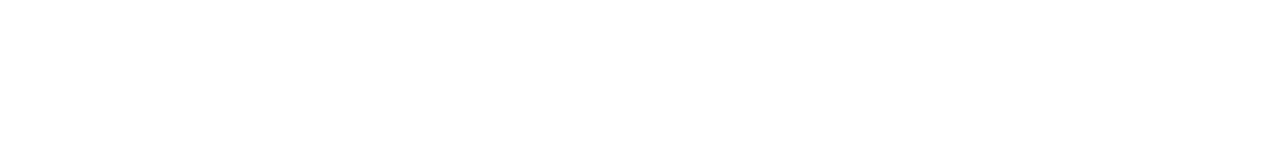
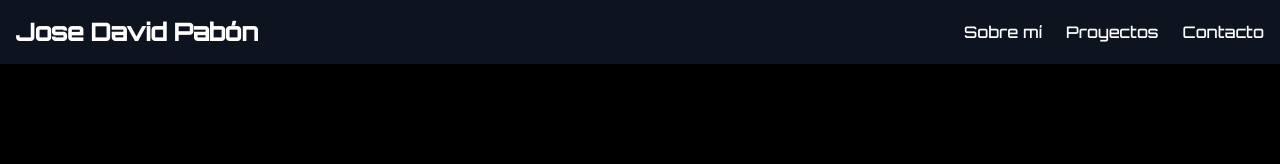
Before and after one commit to cronox808/Portafolio, a plain HTML site: page index.html in a window 1280 px wide. Drawn offline with nearby package versions, Linux system fonts and the light colour scheme.

Commit message:
feat: :tada: seguimos con la configuracion base del portafolio

```diff
--- a/index.html
+++ b/index.html
@@ -1,5 +1,6 @@
 <!DOCTYPE html>
 <html lang="es">
+    <head>
         <meta charset="UTF-8" />
         <meta name="viewport" content="width=device-width, initial-scale=1.0" />
         <meta name="description" content="Portafolio de Jose David Pabón - Desarrollador Backend" />
@@ -12,7 +13,18 @@
         }
         </style>
   </head>
-<body>
+<body class="bg-black text-white">
+    <header class="bg-gray-900 bg-opacity-80 sticky top-0 z-50 shadow-md">
+      <nav class="max-w-7xl mx-auto px-4 py-4 flex justify-between items-center">
+        <h1 class="text-cyan-400 text-2xl font-bold">Jose David Pabón</h1>
+        <ul class="flex space-x-6 text-white">
+          <li><a href="#sobre-mi" class="hover:text-cyan-400">Sobre mí</a></li>
+          <li><a href="#proyectos" class="hover:text-cyan-400">Proyectos</a></li>
+          <li><a href="#contacto" class="hover:text-cyan-400">Contacto</a></li>
+        </ul>
+      </nav>
+    </header>
 
+    <main class="px-6 md:px-16 py-12 space-y-20">
 </body>
 </html>
```
Lines whose indentation alone changed are shown as unchanged.
